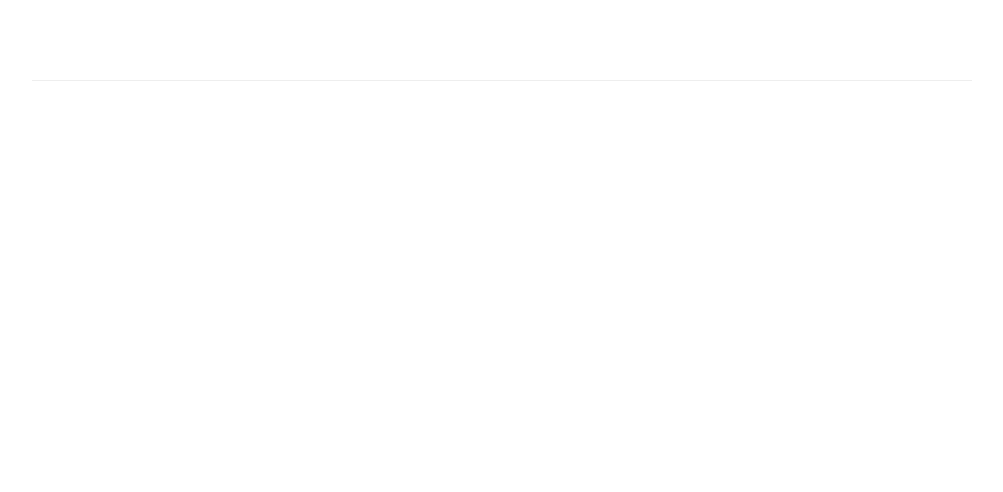
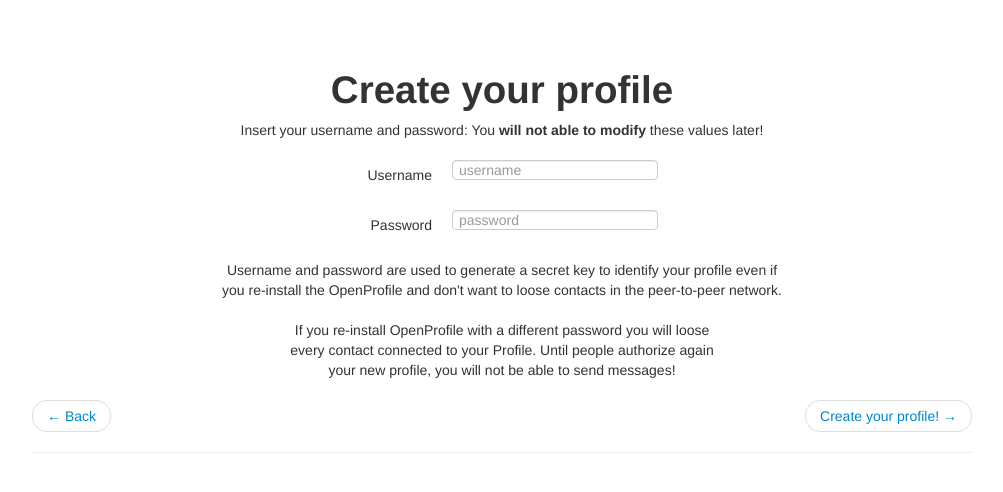
Before and after one commit to koalalorenzo/OpenProfile, a Flask app: page /installation/profile in a window 1280 px wide. Before the commit the part shown is almost empty. Shown: the top 492 px of the page, without its empty margins (138-1141 px from the left). Run offline with Flask 2, Linux system fonts and the light colour scheme; parts of the project's set-up code (start-up, migrations or seed data) failed here and were passed over; some libraries are stand-ins or nearby versions.

Commit message:
Created generic views for the installatin process.

```diff
--- a/openprofile/templates/installation/create_profile.html
+++ b/openprofile/templates/installation/create_profile.html
@@ -1,4 +1,49 @@
 {% extends "installation/layout.html" %}
 
 {% block container %}
+    <h1 align="center">Create your profile</h1>
+    <div class="row">
+        <div class="span12" align="center">
+            Insert your username and password: You <b>will not able to modify</b> these values later!
+        </div>
+    </div>
+    <div class="row">
+        <div class="span3"></div>
+        <div class="span6">
+            <br/>
+            <div class="form-horizontal">
+                <div class="control-group">
+                    <label class="control-label" for="inputUsername">Username</label>
+                    <div class="controls">
+                        <input type="text" id="inputUsername" placeholder="username">
+                    </div>
+                </div>
+                <div class="control-group">
+                    <label class="control-label" for="inputPassword">Password</label>
+                    <div class="controls">
+                        <input type="password" id="inputPassword" placeholder="password">
+                    </div>
+                </div>
+            </div>
+        </div>
+        <div class="span3"></div>
+    </div>
+    <div class="row">
+        <div class="span12" align="center">
+            Username and password are used to generate a secret key to identify your profile even if <br/>
+            you re-install the OpenProfile and don't want to loose contacts in the peer-to-peer network. <br/>
+            <br/>
+            If you re-install OpenProfile with a different password you will loose <br/>
+            every contact connected to your Profile. Until people authorize again <br/>
+            your new profile, you will not be able to send messages!
+        </div>
+    </div>
+    <ul class="pager">
+        <li class="previous">
+            <a href="/installation/">&larr; Back</a>
+        </li>
+        <li class="next">
+            <a href="/installation/homepage">Create your profile! &rarr;</a>
+        </li>
+    </ul>
 {% endblock %}
--- a/openprofile/templates/installation/first_run.html
+++ b/openprofile/templates/installation/first_run.html
@@ -1,7 +1,7 @@
 {% extends "installation/layout.html" %}
 
 {% block container %}
-    <h1>Welcome to OpenProfile!</h1>
+    <h1 align="center">Welcome to OpenProfile!</h1>
     <ul class="thumbnails">
         <li class="span4">
             <div class="thumbnail">
@@ -27,7 +27,7 @@
     </div>
     <ul class="pager">
         <li class="next">
-            <a href="/profile">Create your profile! &rarr;</a>
+            <a href="/installation/profile">Create your profile! &rarr;</a>
         </li>
     </ul>
 {% endblock %}
```
Also changed, not shown: openprofile/templates/installation/create_homepage.html (+17 -0 lines).
